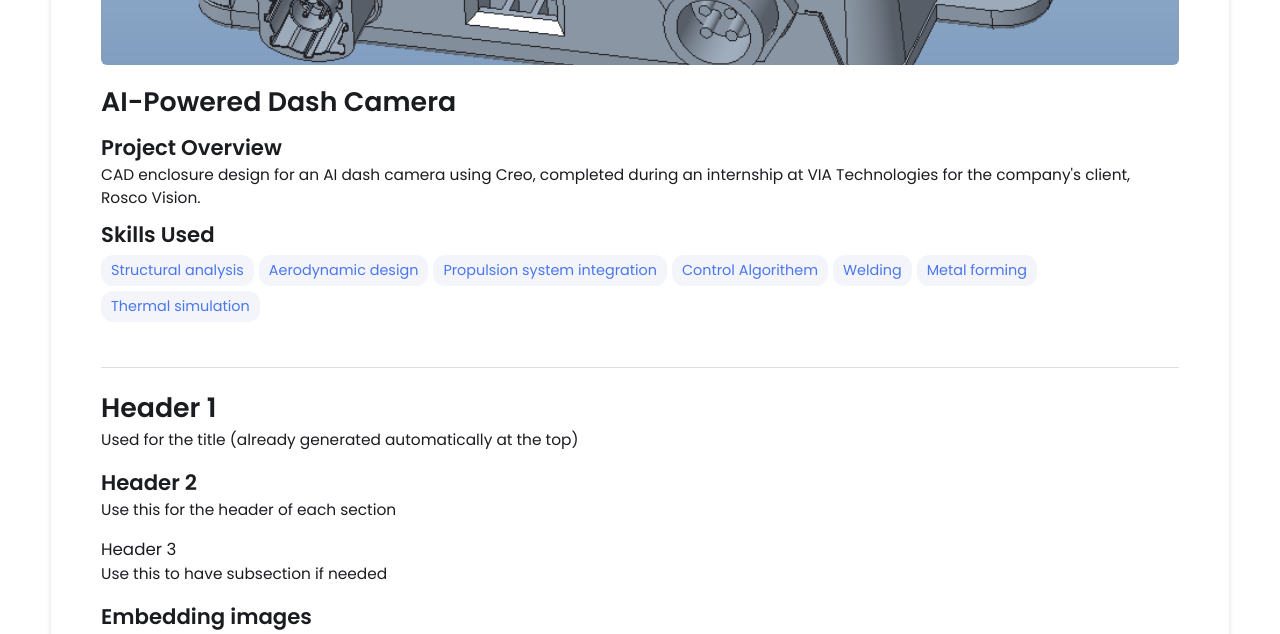
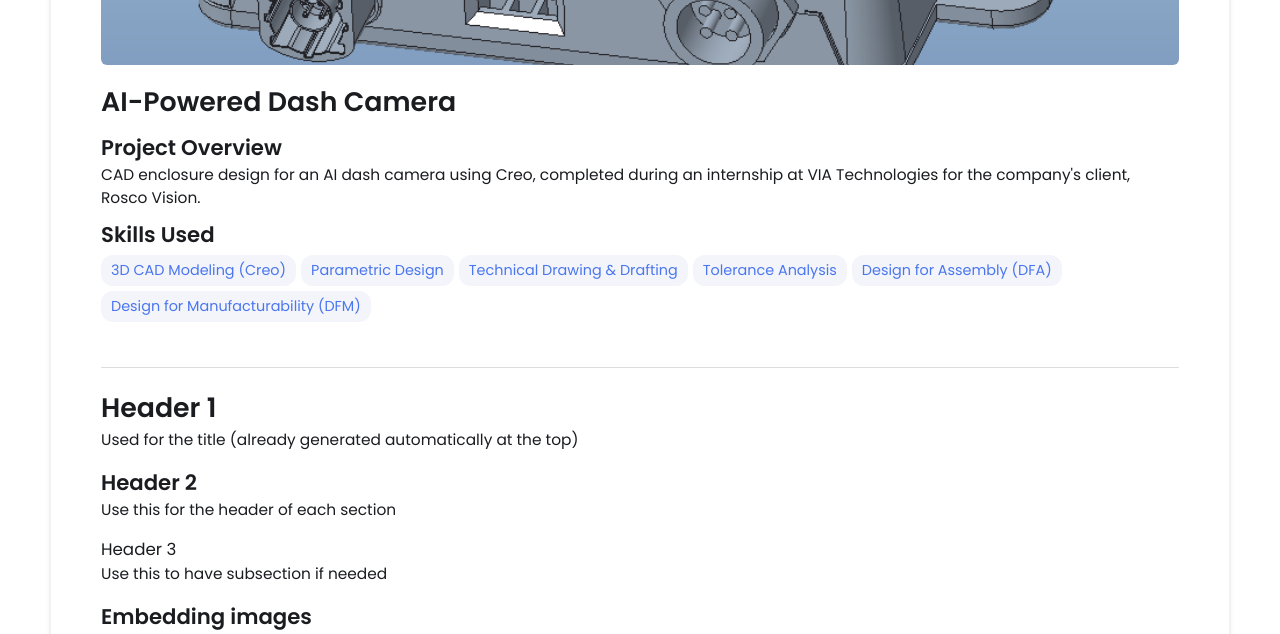
Before and after one commit to timchen863/timchen863.github.io, a Jekyll site: the page built from _projects/demo-project/index.md, in a window 1280 px wide and 900 px high, scrolled down 425 px, cut to the strip 0-634 px from the top of the window. Built offline with Jekyll 4.4.1, drawn with Linux system fonts in a browser that asks for light colours.

Commit message:
Update index.md

```diff
--- a/_projects/demo-project/index.md
+++ b/_projects/demo-project/index.md
@@ -3,13 +3,12 @@ layout: post
 title: AI-Powered Dash Camera
 description: CAD enclosure design for an AI dash camera using Creo, completed during an internship at VIA Technologies for the company's client, Rosco Vision.
 skills:
-  - Structural analysis
-  - Aerodynamic design
-  - Propulsion system integration
-  - Control Algorithem
-  - Welding
-  - Metal forming
-  - Thermal simulation
+  - 3D CAD Modeling (Creo)
+  - Parametric Design
+  - Technical Drawing & Drafting
+  - Tolerance Analysis
+  - Design for Assembly (DFA)
+  - Design for Manufacturability (DFM)
 
 main-image: /sdrdfsa.png
 ---
```
